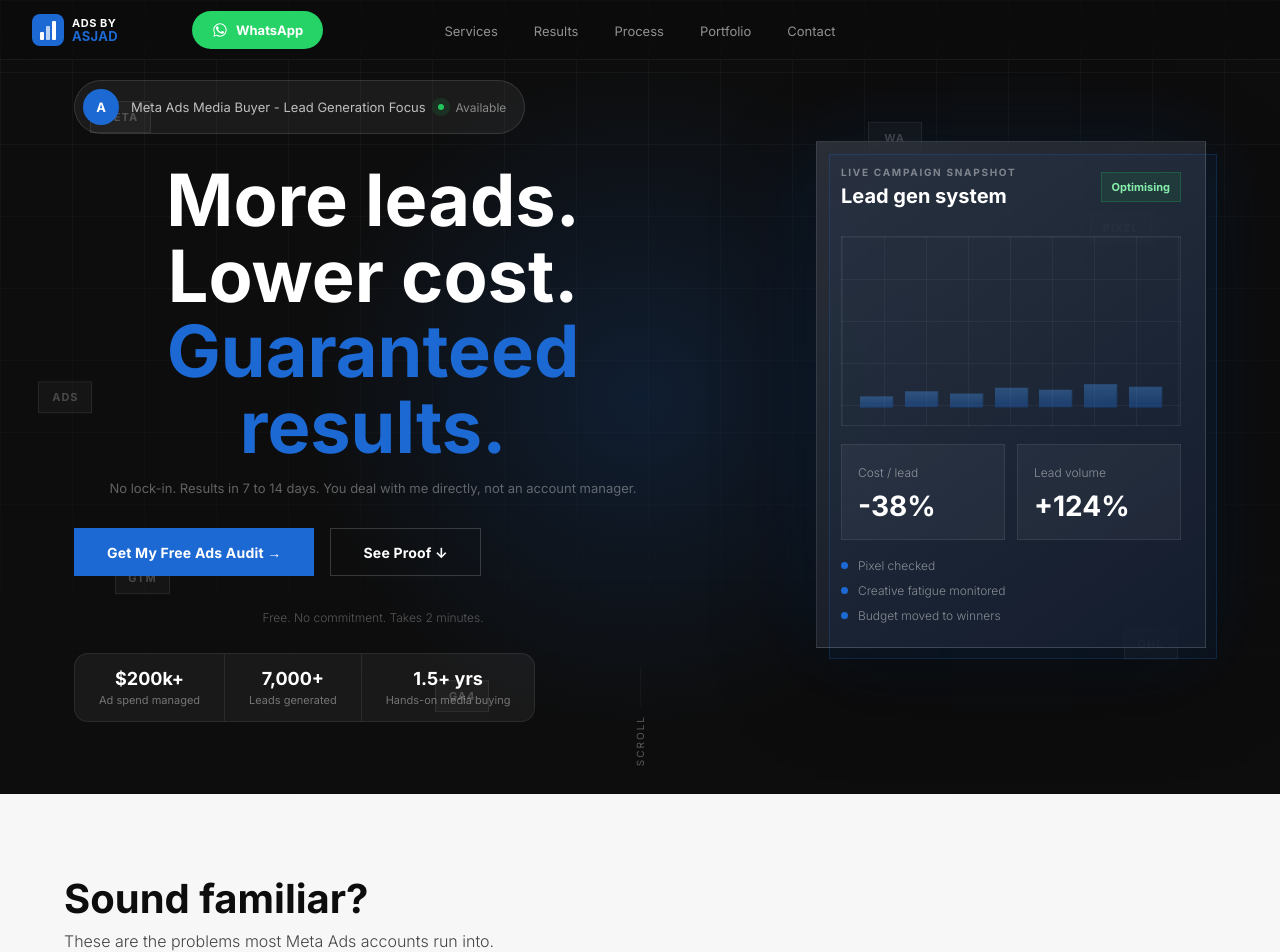
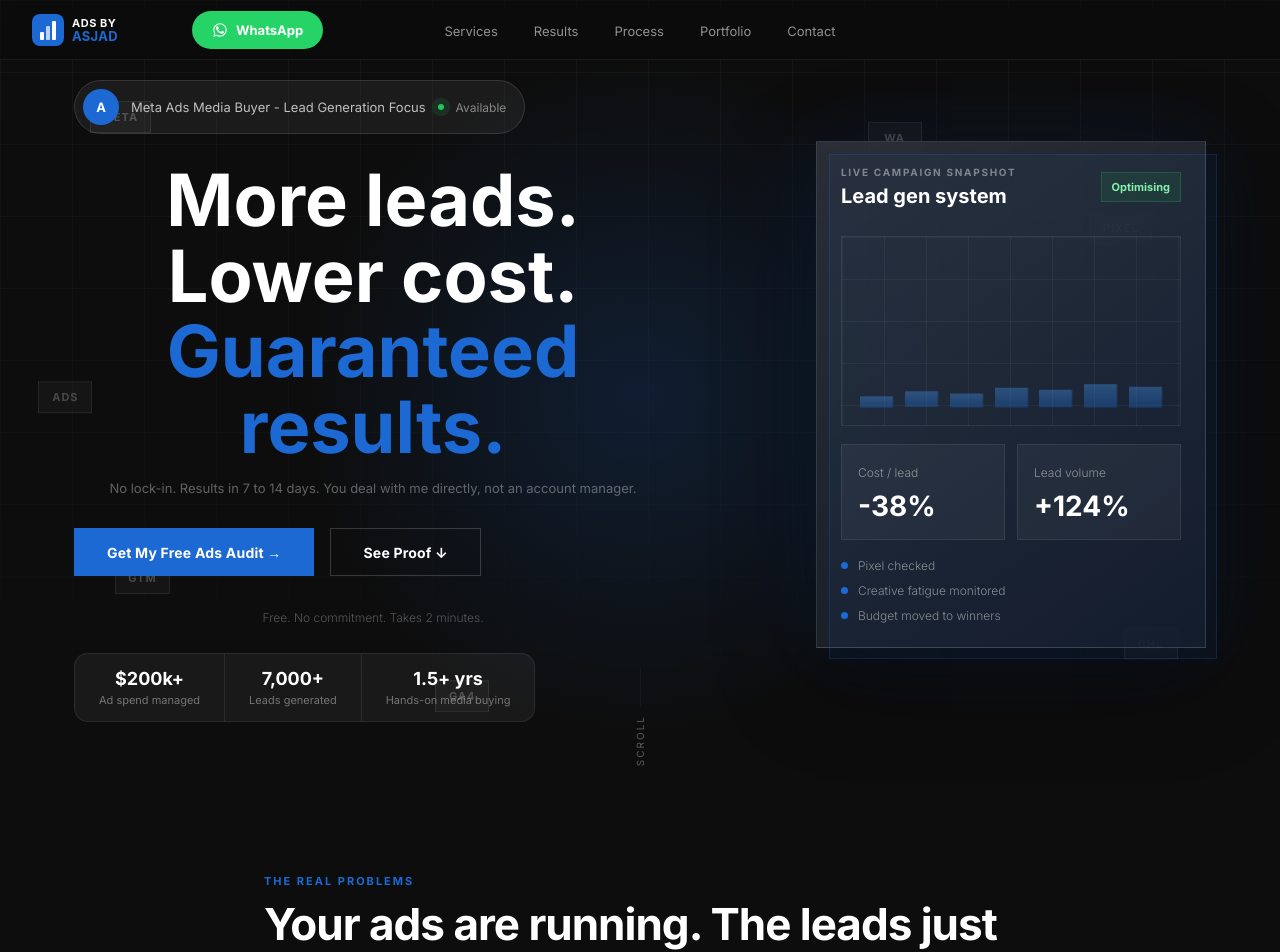
Before and after one commit to asjadbaig-boop/adsby-asjad-website, a React (Vite) app: page / in a window 1280 px wide. Shown: the top 952 px of the page. Built offline with nearby package versions, Linux system fonts and the light colour scheme.

Commit message:
remove sound familiar section

```diff
--- a/src/App.jsx
+++ b/src/App.jsx
@@ -1,7 +1,6 @@
 import { useEffect, useRef } from 'react'
 import Nav from './components/Nav'
 import Hero from './components/Hero'
-import PainPoints from './components/PainPoints'
 import HiddenProblems from './components/HiddenProblems'
 import HiringSection from './components/HiringSection'
 import MidCTA from './components/MidCTA'
@@ -72,8 +71,7 @@ export default function App() {
       <Nav />
       <main>
         <Hero />
-        <PainPoints />
-        <HiddenProblems />
+<HiddenProblems />
         <HiringSection />
         <MidCTA />
         <SectionDivider />
```
